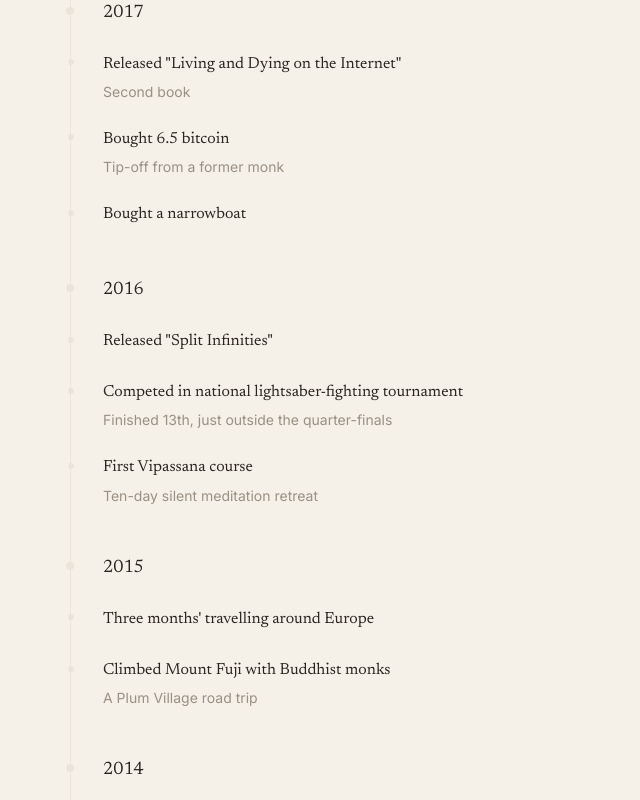
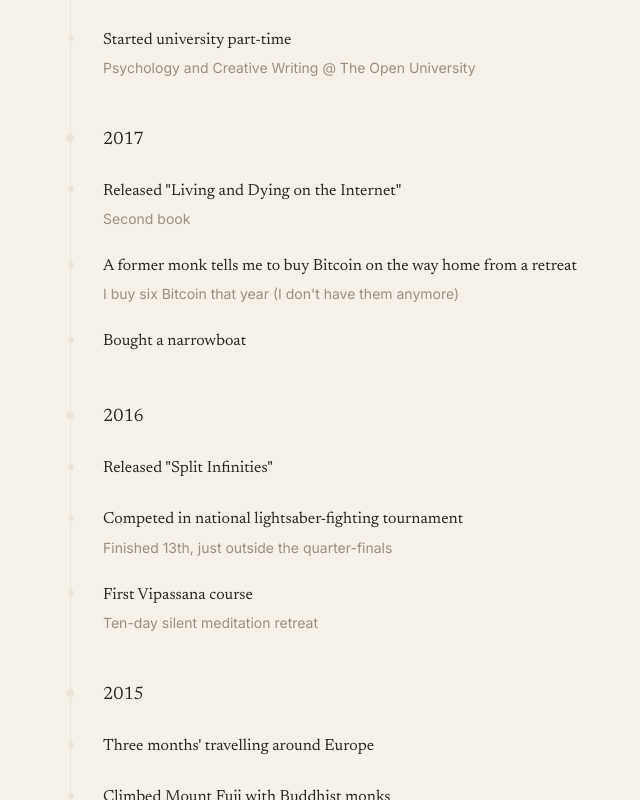
Before and after one commit to sudokufan/alex.day, a React (Vite) app: page /timeline in a window 1280 px wide. Shown: the part 1180-1980 px from the top of the page, without its empty margins (210-850 px from the left). Built offline with nearby package versions, Linux system fonts and the light colour scheme.

Commit message:
updates to timeline and projects

```diff
--- a/src/content/projects.ts
+++ b/src/content/projects.ts
@@ -16,43 +16,31 @@ export const projects: Project[] = [
   {
     title: "Chameleon Circuit",
     date: "2008-2011",
-    description:
-      "A short paragraph about what this project is and why it's meaningful to you.",
+    description: "",
   },
   {
     title: "Sons of Admirals",
     date: "2010",
-    description:
-      "A short paragraph about what this project is and why it's meaningful to you.",
+    description: "",
   },
   {
     title: "The Underground Storyteller",
     date: "2014",
-    description:
-      "A short paragraph about what this project is and why it's meaningful to you.",
+    description: "",
   },
   {
     title: "Living and Dying on the Internet",
     date: "2014",
-    description:
-      "A short paragraph about what this project is and why it's meaningful to you.",
+    description: "",
   },
   {
     title: "Sopio",
     date: "2014",
-    description:
-      "A short paragraph about what this project is and why it's meaningful to you.",
+    description: "",
   },
   {
     title: "Lifescouts",
     date: "2014",
-    description:
-      "A short paragraph about what this project is and why it's meaningful to you.",
-  },
-  {
-    title: "dead•trees",
-    date: "2014",
-    description:
-      "A short paragraph about what this project is and why it's meaningful to you.",
+    description: "",
   },
 ];
--- a/src/content/timeline.ts
+++ b/src/content/timeline.ts
@@ -6,6 +6,11 @@ export const timeline: TimelineEntry[] = [
     year: 2025,
     title: "Graduated from university",
     description: "Got a first",
+  },
+  {
+    year: 2023,
+    title:
+      "Discovered I'm a credited writer on Meghan Thee Stallion's \"Kitty Kat\"",
   },
   { year: 2021, title: 'Released "Relax! Nothing Is Under Control!"' },
   { year: 2020, title: "First full-time job" },
@@ -24,8 +29,9 @@ export const timeline: TimelineEntry[] = [
   },
   {
     year: 2017,
-    title: "Bought 6.5 bitcoin",
-    description: "Tip-off from a former monk",
+    title:
+      "A former monk tells me to buy Bitcoin on the way home from a retreat",
+    description: "I buy six Bitcoin that year (I don't have them anymore)",
   },
   { year: 2017, title: "Bought a narrowboat" },
   { year: 2016, title: 'Released "Split Infinities"' },
@@ -79,6 +85,11 @@ export const timeline: TimelineEntry[] = [
     description: "Second Chameleon Circuit album",
   },
   {
+    year: 2011,
+    title: "Made a video of me and a mate wandering around a Walmart",
+    description: "Got a million views in a week",
+  },
+  {
     year: 2009,
     title: 'Released "Parrot Stories"',
     description: "First solo album",
```
